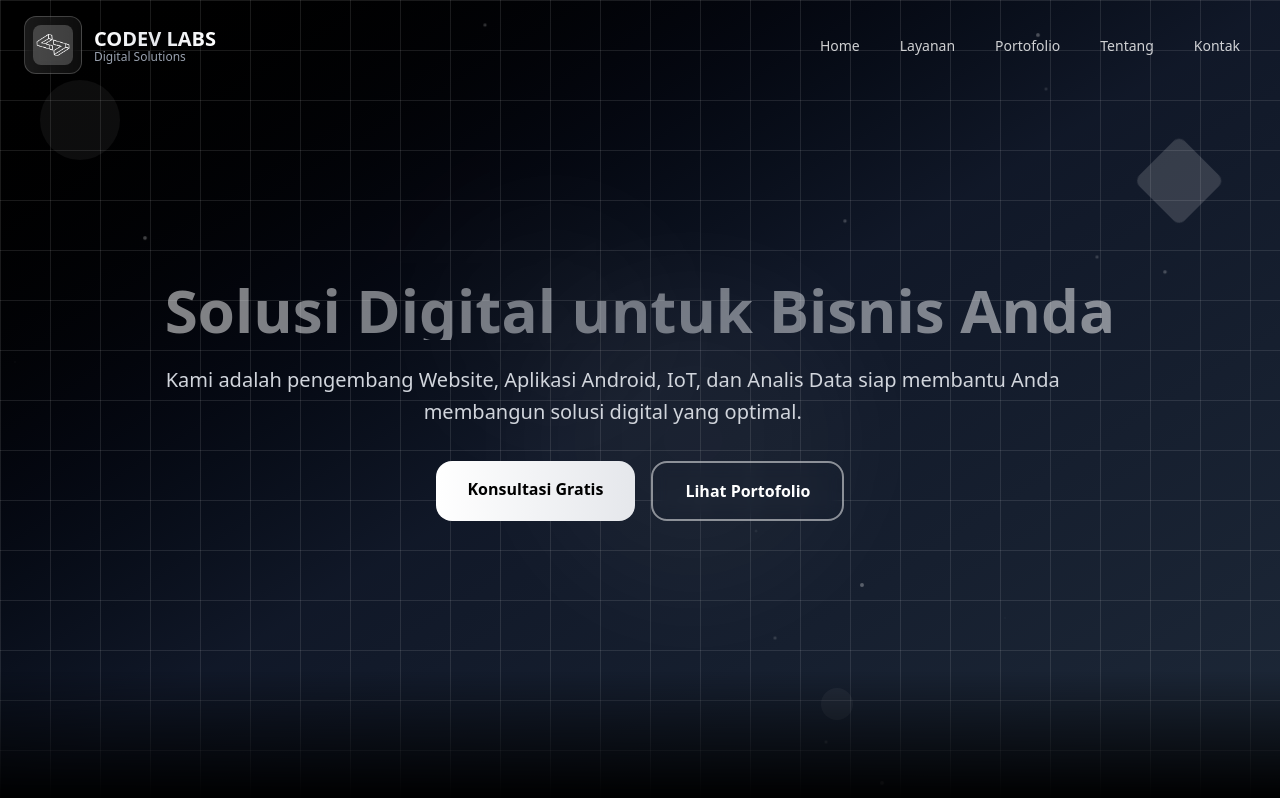
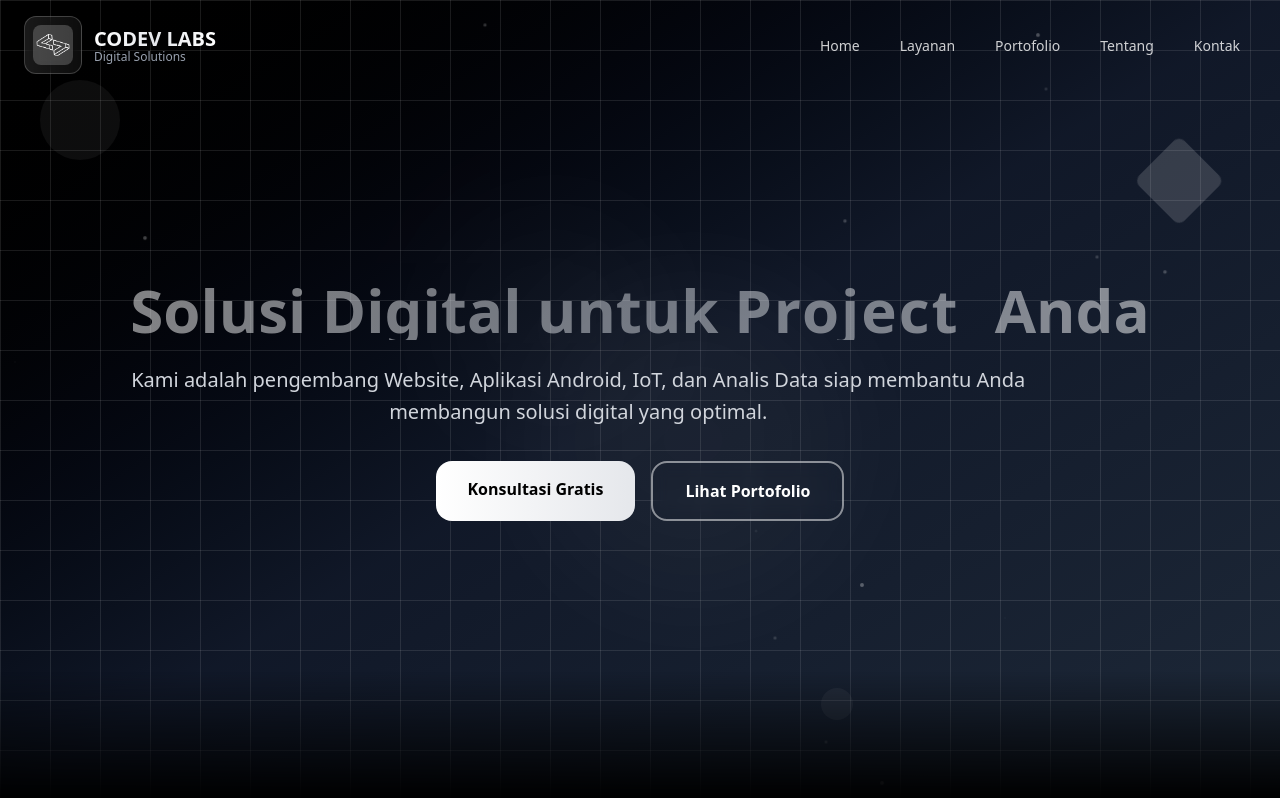
Before and after one commit to andriefendy26/CODEV_LABS, a React (Vite) app: page / in a window 1280 px wide. Shown: the top 798 px of the page. Built offline with nearby package versions, Linux system fonts and the light colour scheme.

Commit message:
Modif Hero

```diff
--- a/package.json
+++ b/package.json
@@ -19,6 +19,7 @@
     "react-icons": "^5.5.0",
     "react-router": "^7.6.0",
     "react-router-dom": "^7.6.0",
+    "react-type-animation": "^3.2.0",
     "swiper": "^11.2.8",
     "tailwindcss": "^4.1.7"
   },
--- a/src/layout/Hero.jsx
+++ b/src/layout/Hero.jsx
@@ -1,8 +1,8 @@
 import Aos from "aos";
 import React from "react";
+import { TypeAnimation } from "react-type-animation";
 
 export default function Hero() {
-
   return (
     <section
       id="home"
@@ -46,7 +46,28 @@
           data-aos="fade-up"
           className="text-4xl md:text-6xl font-bold mb-6 bg-gradient-to-r from-white via-gray-300 to-white bg-clip-text text-transparent animate-pulse"
         >
-          Solusi Digital untuk Bisnis Anda
+          Solusi Digital untuk{" "}
+          <TypeAnimation
+            sequence={[
+              // Same substring at the start will only be typed out once, initially
+              "Bisnis",
+              1000, // wait 1s before replacing "Mice" with "Hamsters"
+              "Project",
+              1000,
+              "Tugas",
+              1000,
+            ]}
+            wrapper="span"
+            speed={50}
+            style={{
+              fontSize: "1em",
+              display: "inline-block",
+              fontStyle: "bold",
+              letterSpacing: "2px",
+            }}
+            repeat={Infinity}
+          />
+          Anda
         </h1>
         <p
           data-aos="fade-down"
```
Also changed, not shown: 1 other file (tests, documents, lock files or other folders).
